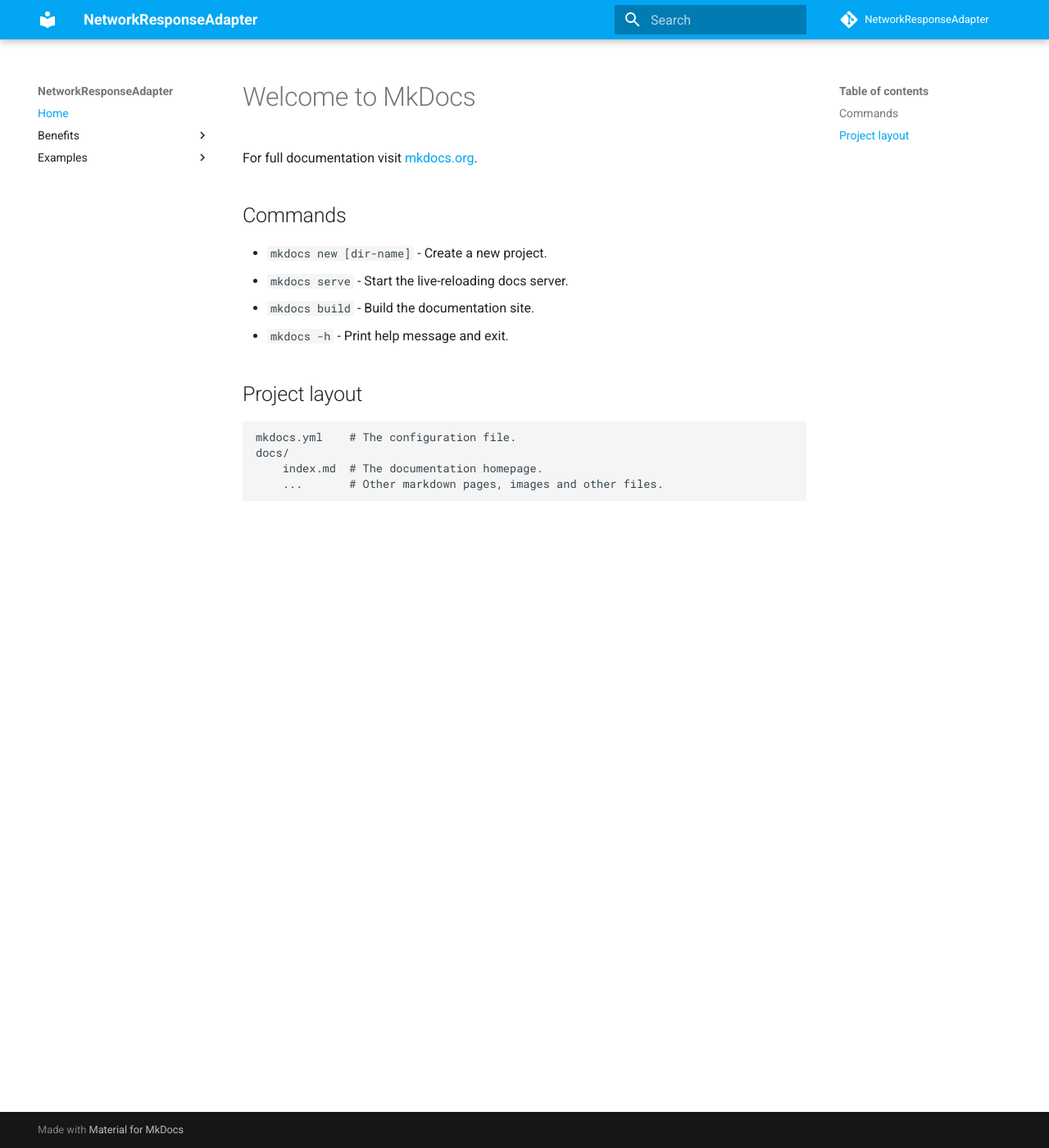
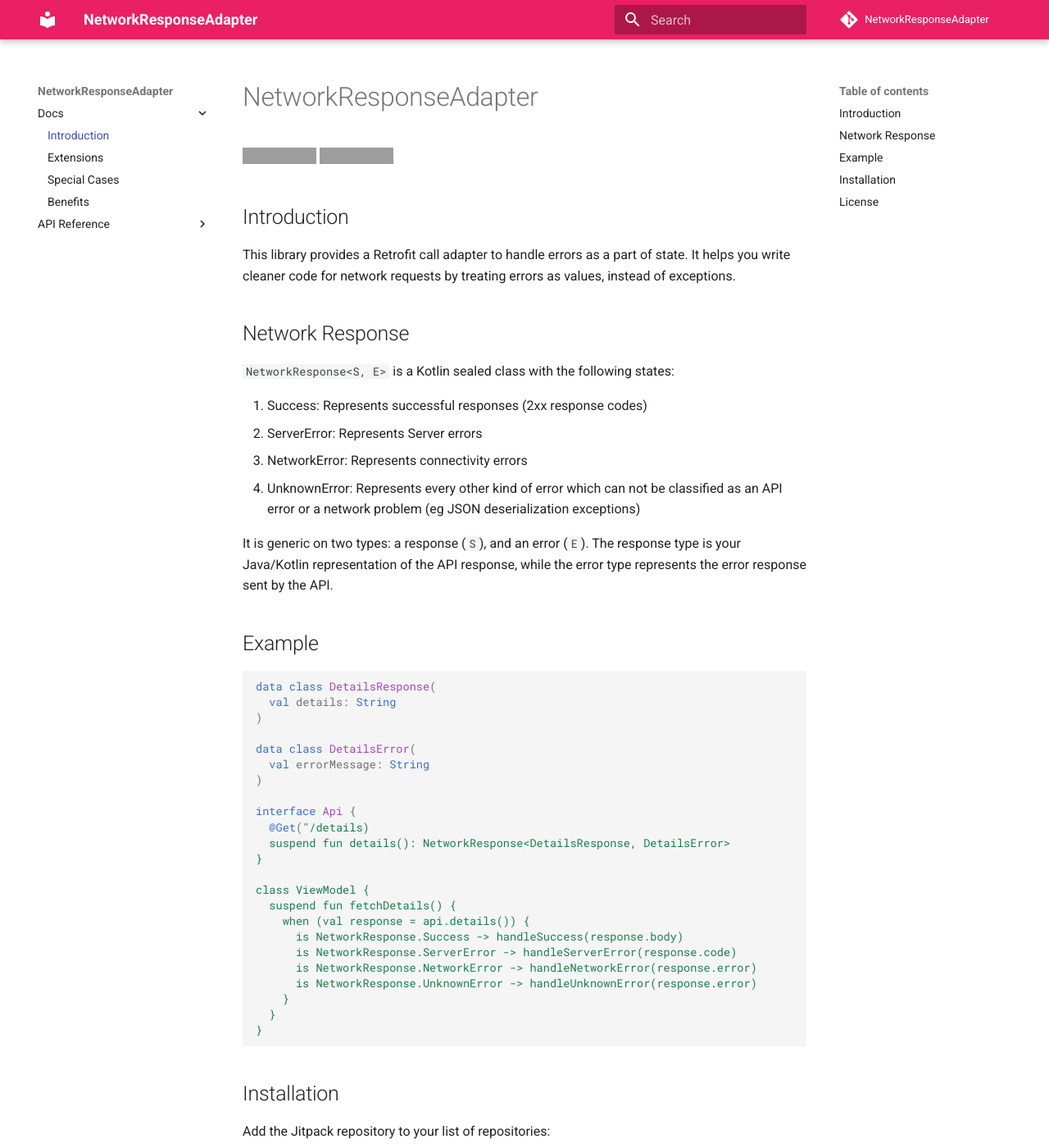
Before and after one commit to haroldadmin/NetworkResponseAdapter, an MkDocs documentation site: the page built from docs/docs/docs/index.md, in a window 1280 px wide and 1400 px high. Shown: the whole window at 82% size. Built offline with MkDocs 1.6.1 and Material for MkDocs 9.7.7, drawn with Linux system fonts in a browser that asks for light colours; comment, search, counter and statistics services are not loaded; some of the changed text lies outside the part shown; grey boxes are pictures that could not be loaded.

Commit message:
feat: Complete website implementation

````diff
--- a/docs/docs/docs/index.md
+++ b/docs/docs/docs/index.md
@@ -1,17 +1,88 @@
-# Welcome to MkDocs
+# NetworkResponseAdapter
 
-For full documentation visit [mkdocs.org](https://www.mkdocs.org).
+[![Release Version](https://jitpack.io/v/haroldadmin/NetworkResponseAdapter.svg)](https://jitpack.io/#haroldadmin/NetworkResponseAdapter)
+[![Build Status](https://github.com/haroldadmin/networkresponseadapter/workflows/CI/badge.svg)](https://github.com/haroldadmin/networkresponseadapter/actions)
 
-## Commands
+## Introduction
 
-* `mkdocs new [dir-name]` - Create a new project.
-* `mkdocs serve` - Start the live-reloading docs server.
-* `mkdocs build` - Build the documentation site.
-* `mkdocs -h` - Print help message and exit.
+This library provides a Retrofit call adapter to handle errors as a part of state. It helps you write cleaner code for network requests by treating errors as values, instead of exceptions.
 
-## Project layout
+## Network Response
 
-    mkdocs.yml    # The configuration file.
-    docs/
-        index.md  # The documentation homepage.
-        ...       # Other markdown pages, images and other files.
+`NetworkResponse<S, E>` is a Kotlin sealed class with the following states:
+
+1. Success: Represents successful responses (2xx response codes)
+2. ServerError: Represents Server errors
+3. NetworkError: Represents connectivity errors
+4. UnknownError: Represents every other kind of error which can not be classified as an API error or a network problem (eg JSON deserialization exceptions)
+
+It is generic on two types: a response (`S`), and an error (`E`). The response type is your Java/Kotlin representation of the API response, while the error type represents the error response sent by the API.
+
+## Example
+
+```kotlin
+data class DetailsResponse(
+  val details: String
+)
+
+data class DetailsError(
+  val errorMessage: String
+)
+
+interface Api {
+  @Get("/details)
+  suspend fun details(): NetworkResponse<DetailsResponse, DetailsError>
+}
+
+class ViewModel {
+  suspend fun fetchDetails() {
+    when (val response = api.details()) {
+      is NetworkResponse.Success -> handleSuccess(response.body)
+      is NetworkResponse.ServerError -> handleServerError(response.code)
+      is NetworkResponse.NetworkError -> handleNetworkError(response.error)
+      is NetworkResponse.UnknownError -> handleUnknownError(response.error)
+    }
+  }
+}
+```
+
+## Installation
+
+Add the Jitpack repository to your list of repositories:
+
+```groovy
+allprojects {
+  repositories {
+    maven { url 'https://jitpack.io' }
+  }
+}
+```
+
+And then add the dependency in your gradle file:
+
+```groovy
+dependencies {
+  implementation "com.github.haroldadmin:NetworkResponseAdapter:(latest-version)"
+}
+```
+
+<!-- prettier-ignore-start -->
+!!! note
+    This library uses OkHttp 4, which requires Android API version 21+ and Java 8+.
+<!-- prettier-ignore-end -->
+
+## License
+
+```text
+Licensed under the Apache License, Version 2.0 (the "License");
+you may not use this file except in compliance with the License.
+You may obtain a copy of the License at
+
+   http://www.apache.org/licenses/LICENSE-2.0
+
+Unless required by applicable law or agreed to in writing, software
+distributed under the License is distributed on an "AS IS" BASIS,
+WITHOUT WARRANTIES OR CONDITIONS OF ANY KIND, either express or implied.
+See the License for the specific language governing permissions and
+limitations under the License.
+```
--- a/docs/docs/mkdocs.yml
+++ b/docs/docs/mkdocs.yml
@@ -4,25 +4,35 @@
 site_description: >-
   Documentation for NetworkResponseAdapter: a Retrofit Call Adapter
   that handles errors as a part of state
-
-language: en
+repo_name: NetworkResponseAdapter
+repo_url: https://github.com/haroldadmin/NetworkResponseAdapter
 
 theme:
   name: material
+  language: en
   features: navigation.tabs
   font:
     text: Roboto
     code: Roboto Mono
   palette:
-    primary: light blue
-    scheme: default
+    primary: pink
+    scheme: preference
+  include_search_page: false
+  search_index_only: true
 
-repo_name: NetworkResponseAdapter
-repo_url: https://github.com/haroldadmin/NetworkResponseAdapter
+markdown_extensions:
+  - pymdownx.highlight
+  - pymdownx.superfences
+  - admonition
+
+plugins:
+  - search
 
 nav:
-  - Home: index.md
-  - Benefits:
-      - ./benefits/index.md
-  - Examples:
-      - ./examples/index.md
+  - Docs:
+      - Introduction: ./index.md
+      - Extensions: ./extensions.md
+      - Special Cases: ./special-cases.md
+      - Benefits: ./benefits.md
+  - API Reference:
+      - ./api/index.md
````
Also changed, not shown: docs/docs/docs/api/index.md (added, +1 -0 lines), docs/docs/docs/benefits.md (added, +9 -0 lines), docs/docs/docs/benefits/index.md (deleted, +0 -1 lines), docs/docs/docs/examples/index.md (deleted, +0 -1 lines), docs/docs/docs/extensions.md (added, +22 -0 lines), docs/docs/docs/special-cases.md (added, +33 -0 lines).
